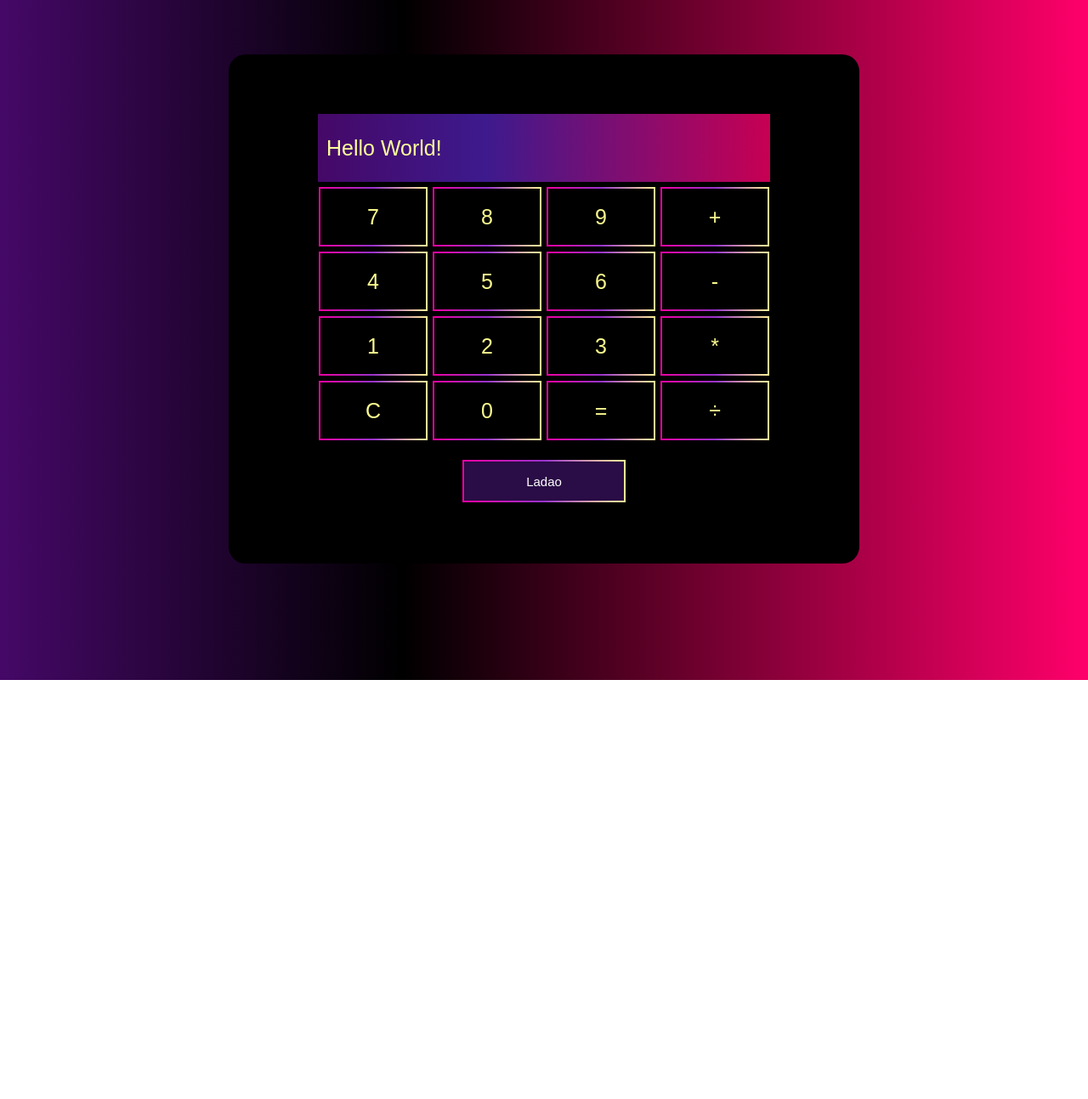
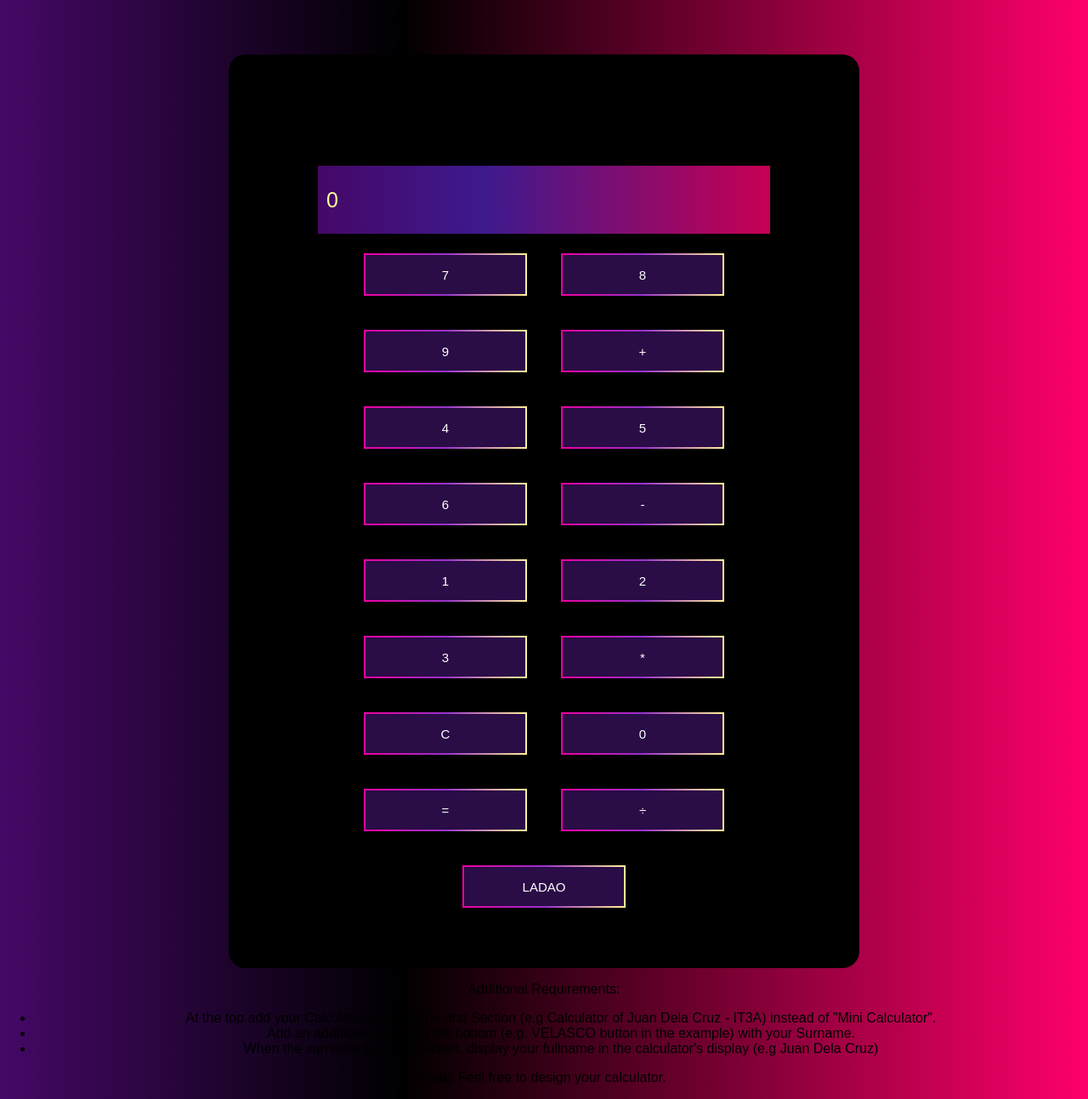
Before and after one commit to LorreaLadao/React-my-calculator, a React (Create React App) app: page / in a window 1280 px wide. Shown: the whole page at 85% size. Before the commit the page ends 800 px from the top, so only its background shows below. Built offline with nearby package versions, Linux system fonts and the light colour scheme.

Commit message:
Update App.js

```diff
--- a/src/App.js
+++ b/src/App.js
@@ -1,50 +1,130 @@
+import React from 'react';
+import { useState } from "react";
 import './App.css';
 
-<style>
-@import url('https://fonts.googleapis.com/css2?family=Abril+Fatface&family=Caveat&family=Dancing+Script&family=Fjalla+One&family=Phudu&family=Poppins:wght@300&family=Rajdhani:wght@300&display=swap');
-</style>
-
-function CalcButton({label}) {
+function CalcButton({ label, onClick, buttonClassName = "CalcButton" }) {
   return (
-    <button className='CalcButton'>
+    <button className={buttonClassName} onClick={onClick}>
       {label}
     </button>
   );
 }
 
-function CalcDisplay({display}) {
+function CalcDisplay({ display }) {
   return (
-    <div className='CalcDisplay'>
+    <div className="CalcDisplay">
       {display}
     </div>
   );
 }
 
-function App() {
+export default function App() {
+
+  const [disp, setDisp] = useState(0);
+  const [num1, setNum1] = useState(null);
+  const [oper, setOper] = useState(null);
+  const [num2, setNum2] = useState(null);
+
+  const numberClickHandler = (e) => {
+    e.preventDefault();
+    const value = e.target.innerHTML;
+    var num = value;
+    if (oper === null) {
+      if (num1 !== null) {
+        num = num1 + num;
+      }
+      setNum1(num);
+      setDisp(num);
+    } else {
+      if (num2 !== null) {
+        num = num2 + num;
+      }
+      setNum2(num);
+      setDisp(num);
+    }
+  }
+
+  const operatorClickHandler = (e) => {
+    e.preventDefault();
+    const value = e.target.innerHTML;
+    setOper(value);
+    setDisp(value);
+  }
+
+  const equalClickHandler = (e) => {
+    e.preventDefault();
+
+    if (oper === "+") {
+      setDisp(parseInt(num1) + parseInt(num2));
+    } else if (oper === "-") {
+      setDisp(parseInt(num1) - parseInt(num2));
+    } else if (oper === "*") {
+      setDisp(parseInt(num1) * parseInt(num2));
+    } else if (oper === "÷") {
+      setDisp(parseInt(num1) / parseInt(num2));
+    } else {
+      setDisp("ERROR");
+    }
+  }
+
+  const clearClickHandler = (e) => {
+    e.preventDefault();
+
+    setDisp(0);
+    setNum1(null);
+    setOper(null);
+    setNum2(null);
+  }
+
+  const nameClickHandler = (e) => {
+    e.preventDefault();
+    // Action to display your name
+    setDisp("Lorrea Ladao");
+  }
+
   return (
-  <div className="CalcContainer">
-  <CalcDisplay display={"Hello World!"} />
-    <div className="ButtonContainer">
-      < CalcButton label={7}/>
-      < CalcButton label={8}/>
-      < CalcButton label={9}/>
-      < CalcButton label={"+"}/>
-      < CalcButton label={4}/>
-      < CalcButton label={5}/>
-      < CalcButton label={6}/>
-      < CalcButton label={"-"}/>
-      < CalcButton label={1}/>
-      < CalcButton label={2}/>
-      < CalcButton label={3}/>
-      < CalcButton label={"*"}/>
-      < CalcButton label={"C"}/>
-      < CalcButton label={0}/>
-      < CalcButton label={"="}/>
-      < CalcButton label={"÷"}/>
-      <button className='surname'> Ladao </button>
+    <div className="App">
+      <div className="CalcContainer">
+      <h1> Calculator of Lorrea Ladao - IT3A</h1>
+        <CalcDisplay display={disp} />
+        <div className="ButtonContainer">
+          <CalcButton label={7} onClick={numberClickHandler} buttonClassName={"CalcButtonNum"}/>
+          <CalcButton label={8} onClick={numberClickHandler} buttonClassName={"CalcButtonNum"}/>
+          <CalcButton label={9} onClick={numberClickHandler} buttonClassName={"CalcButtonNum"}/>
+          <CalcButton label={"+"} onClick={operatorClickHandler} buttonClassName={"CalcButtonNum"} />
+          <CalcButton label={4} onClick={numberClickHandler} buttonClassName={"CalcButtonNum"}/>
+          <CalcButton label={5} onClick={numberClickHandler} buttonClassName={"CalcButtonNum"}/>
+          <CalcButton label={6} onClick={numberClickHandler} buttonClassName={"CalcButtonNum"}/>
+          <CalcButton label={"-"} onClick={operatorClickHandler} buttonClassName={"CalcButtonNum"}/>
+          <CalcButton label={1} onClick={numberClickHandler} buttonClassName={"CalcButtonNum"}/>
+          <CalcButton label={2} onClick={numberClickHandler} buttonClassName={"CalcButtonNum"}/>
+          <CalcButton label={3} onClick={numberClickHandler} buttonClassName={"CalcButtonNum"}/>
+          <CalcButton label={"*"} onClick={operatorClickHandler} buttonClassName={"CalcButtonNum"}/>
+          <CalcButton label={"C"} onClick={clearClickHandler} buttonClassName={"CalcButtonNum"}/>
+          <CalcButton label={0} onClick={numberClickHandler} buttonClassName={"CalcButtonNum"}/>
+          <CalcButton label={"="} onClick={equalClickHandler} buttonClassName={"CalcButtonNum"} />
+          <CalcButton label={"÷"} onClick={operatorClickHandler} buttonClassName={"CalcButtonNum"}/>
+        </div>
+        <div className="Name">
+          <CalcButton label={"LADAO"} onClick={nameClickHandler} buttonClassName={"CalcButtonName"}/>
+        </div>
+      </div>
+      <div className="Notes">
+          <p>Additional Requirements:
+            <ul>
+              <li>
+                At the top add your Calculator of Fullname and Section (e.g Calculator of Juan Dela Cruz - IT3A) instead of "Mini Calculator".
+              </li>
+              <li>
+                Add an additional button at the bottom (e.g. VELASCO button in the example) with your Surname.
+              </li>
+              <li>
+                When the surname button is clicked, display your fullname in the calculator's display (e.g Juan Dela Cruz)
+              </li>
+            </ul>
+            Note: Feel free to design your calculator.
+          </p>
+        </div>
     </div>
-  </div>
   );
 }
-
-export default App;
```
